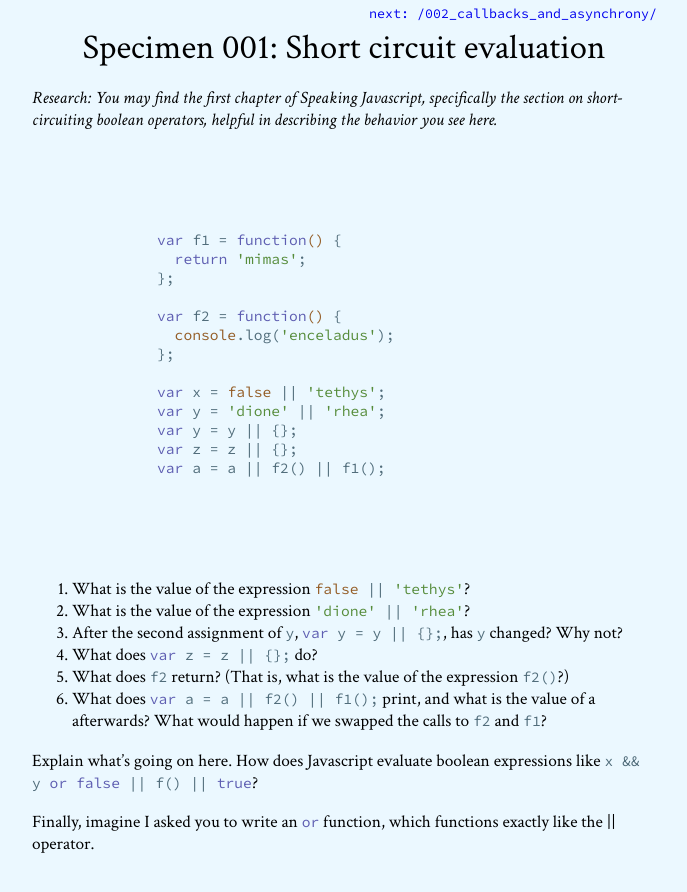
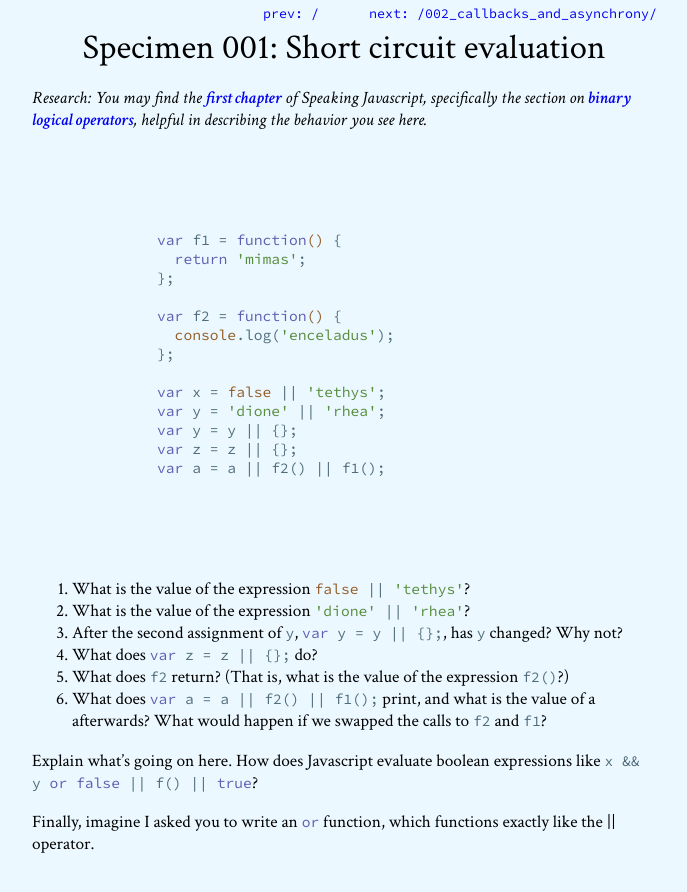
Before and after one commit to queerviolet/javascript-lab-notebook, a Jekyll site: the page built from specimens/001_short_circuit_evaluation.md, in a window 1280 px wide and 900 px high. Shown: the top 892 px of the window, without its empty margins (296-983 px from the left). Built offline with Jekyll 4.4.1, drawn with Linux system fonts in a browser that asks for light colours.

```diff
--- /dev/null
+++ b/CNAME
@@ -0,0 +1 @@
+jsln.ashi.works
--- a/specimens/001_short_circuit_evaluation.md
+++ b/specimens/001_short_circuit_evaluation.md
@@ -1,13 +1,17 @@
 ---
-title: Specimen 001 -- Short circuit evaluation
+title: Specimen 001 — Short circuit evaluation
 layout: specimen
+category: specimen
 permalink: /001_short_circuit_evaluation/
+prev: /
 next: /002_callbacks_and_asynchrony/
 ---
 
 # Specimen 001: Short circuit evaluation #
 
-*Research: You may find the first chapter of Speaking Javascript, specifically the section on short-circuiting boolean operators, helpful in describing the behavior you see here.*
+*Research: You may find the [first chapter](http://speakingjs.com/es5/ch01.html) of Speaking Javascript, specifically the section on
+[binary logical operators](http://speakingjs.com/es5/ch01.html#_binary_logical_operators),
+helpful in describing the behavior you see here.*
 
     var f1 = function() {
       return 'mimas';
```
Also changed, not shown: README.md (+46 -3 lines), specimens/002_callbacks_and_asynchrony.md (+3 -1 lines).
